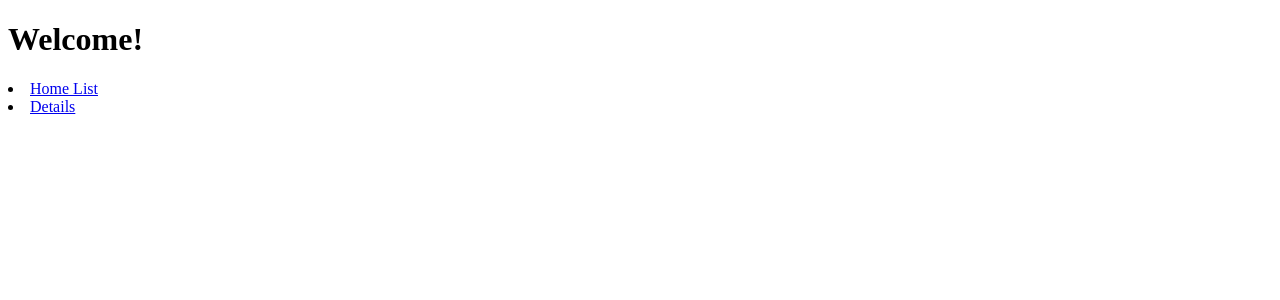
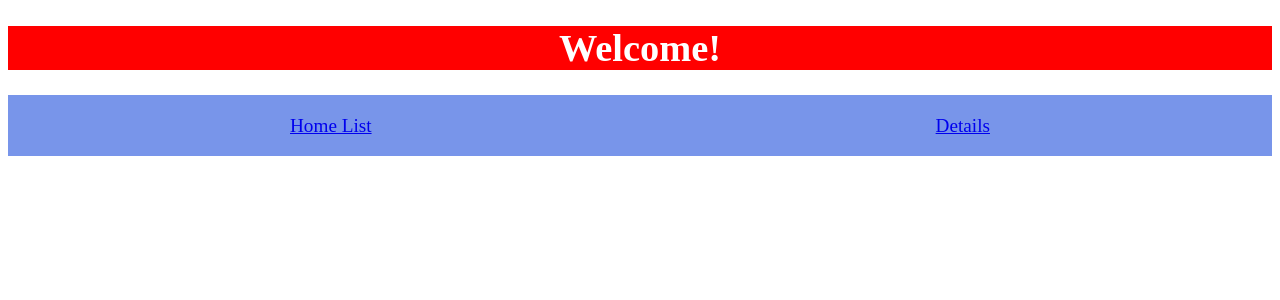
Before and after one commit to katiepdx/list-details-hooks-lab, a React app: page / in a window 1280 px wide. Shown: the top 300 px of the page. Built offline with nearby package versions, Linux system fonts and the light colour scheme.

Commit message:
update api-fetch exports and add styles

```diff
--- a/src/Services/api-fetch.js
+++ b/src/Services/api-fetch.js
@@ -1,18 +1,13 @@
-const getAllPokemon = async () => {
+export const getAllPokemon = async () => {
   const data = await fetch('https://alchemy-pokedex.herokuapp.com/api/pokedex')
   const json = await data.json()
   const pokemonData = json.results
   return pokemonData
 }
 
-const getByPokemonId = async (pokemonId) => {
+export const getByPokemonId = async (pokemonId) => {
   const data = await fetch(`https://alchemy-pokedex.herokuapp.com/api/pokedex/${pokemonId}`)
   const json = await data.json()
   const onePokemonData = await json
   return onePokemonData
 }
-
-module.exports = {
-  getAllPokemon,
-  getByPokemonId
-}
--- /dev/null
+++ b/src/components/app/App.css
@@ -0,0 +1,21 @@
+h1 {
+  background: red;
+  color: white;
+}
+
+nav {
+  display: flex;
+  list-style: none;
+  justify-content: space-around;
+  background: rgba(65, 105, 225, 0.705);
+}
+
+li {
+  text-decoration: none;
+  font-size: 1.2rem;
+  padding: 1.2rem;
+}
+
+li:hover {
+  background: rgba(0, 0, 255, 0.438);
+}
--- a/src/components/app/App.jsx
+++ b/src/components/app/App.jsx
@@ -7,6 +7,7 @@ import {
 } from 'react-router-dom'
 import PokemonDetails from '../../container/PokemonDetails';
 import PokemonContainer from '../../container/PokemonContainer';
+import './App.css'
 
 // set up router here
 export default function App() {
--- a/src/container/PokemonContainer.css
+++ b/src/container/PokemonContainer.css
@@ -1,6 +1,8 @@
 .pokemonItemBox {
   display: grid;
   grid-template-columns: repeat(3, 1fr);
-  justify-content: baseline;
+  text-align: center;
   margin: 7%;
+  padding: 3%;
+  background-color: rgb(250, 232, 155);;
 }
--- a/src/container/PokemonContainer.jsx
+++ b/src/container/PokemonContainer.jsx
@@ -1,5 +1,3 @@
-// app logic
-
 import React, { useState, useEffect } from 'react'
 import { getAllPokemon } from '../services/api-fetch'
 import PokemonList from '../components/displays/PokemonList'
@@ -28,8 +26,10 @@ export default function PokemonContainer() {
   if (loading) return (<p data-testid="loading">Your content is loading...</p>)
 
   else return (
-    <div className={styles.pokemonItemBox} data-testid="pokemon-list">
-      <PokemonList pokemonData={pokemonData} />
+    <div>
+      <div className={styles.pokemonItemBox} data-testid="pokemon-list">
+        <PokemonList pokemonData={pokemonData} />
+      </div>
     </div>
   )
 }
--- /dev/null
+++ b/src/container/PokemonDetails.css
@@ -0,0 +1,6 @@
+div {
+  align-items: center;
+  justify-content: center;
+  text-align: center;
+  font-size: 1.2rem;
+}
--- a/src/container/PokemonDetails.jsx
+++ b/src/container/PokemonDetails.jsx
@@ -3,7 +3,7 @@
 import React, { useState, useEffect } from 'react'
 import propTypes from 'prop-types'
 import { getByPokemonId } from '../services/api-fetch'
-
+import './PokemonDetails.css'
 export default function PokemonDetails({ match }) {
   // loading state - default is true
   const [loading, setLoading] = useState(true)
```
